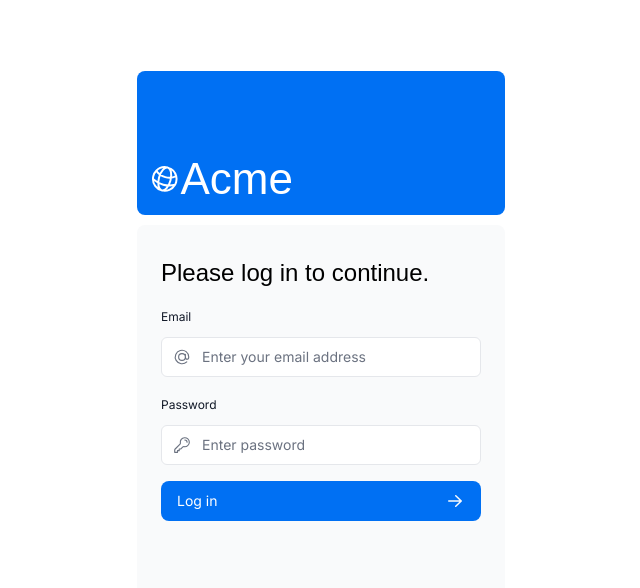
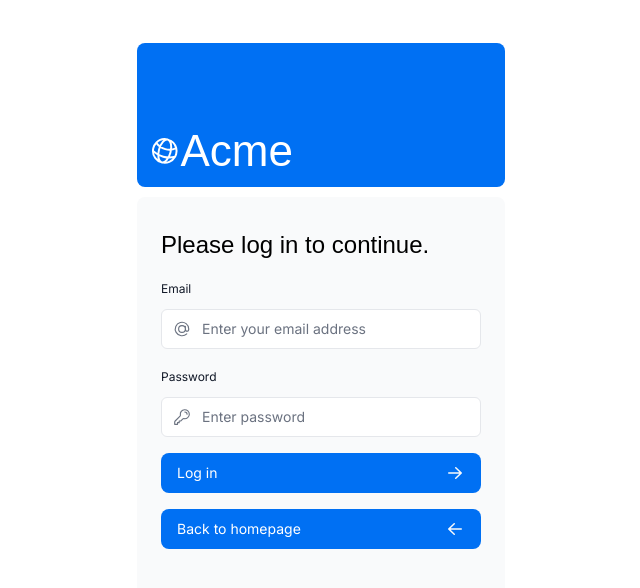
Before and after one commit to jon-ferri/nextjs-dashboard, a Next.js app: page /login in a window 1280 px wide. Shown: the top 588 px of the page, without its empty margins (319-959 px from the left). Built offline with nearby package versions, Linux system fonts and the light colour scheme; a web font is replaced by a local one.

Commit message:
Add back to homepage link in login form

```diff
--- a/app/ui/login-form.tsx
+++ b/app/ui/login-form.tsx
@@ -4,12 +4,13 @@ import { lusitana } from '@/app/ui/fonts';
 import {
   AtSymbolIcon,
   KeyIcon,
-  ExclamationCircleIcon,
+  ExclamationCircleIcon
 } from '@heroicons/react/24/outline';
-import { ArrowRightIcon } from '@heroicons/react/20/solid';
+import { ArrowRightIcon, ArrowLeftIcon } from '@heroicons/react/20/solid';
 import { Button } from './button';
 import { useFormState, useFormStatus } from 'react-dom';
 import { authenticate } from '@/app/lib/actions';
+import Link from 'next/link';
 
 export default function LoginForm() {
   const [errorMessage, dispatch] = useFormState(authenticate, undefined);
@@ -61,6 +62,11 @@ export default function LoginForm() {
           </div>
         </div>
         <LoginButton />
+        <Link href="/">
+          <Button className="mt-4 w-full">
+            Back to homepage<ArrowLeftIcon className="ml-auto h-5 w-5 text-gray-50" />
+          </Button>
+        </Link>
         <div
           className="flex h-8 items-end space-x-1"
           aria-live="polite"
```
